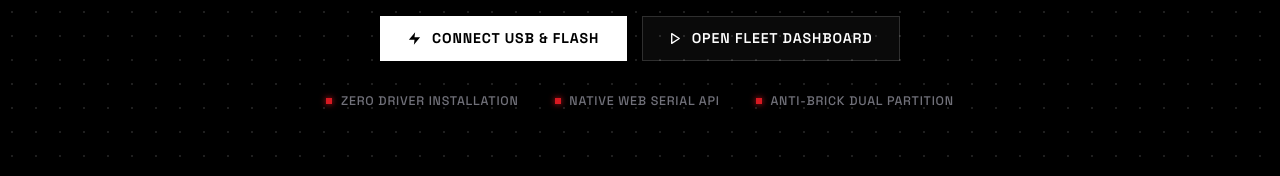
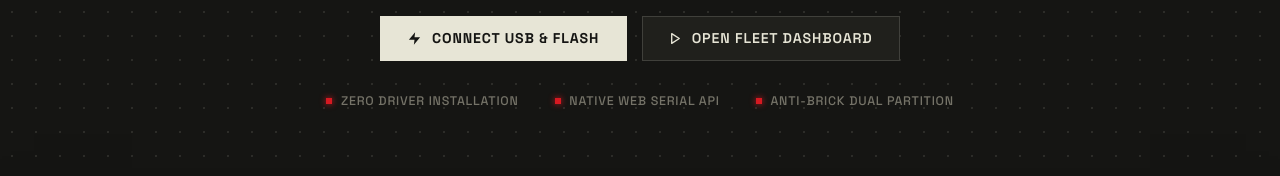
Before and after one commit to sakshyambastakoti/HAWA, a website: page public/flash.html in a window 1280 px wide. Both pictures are taken after a click on the button "DARK". Shown: the part 624-800 px from the top of the page. Drawn offline with Linux system fonts and the light colour scheme; no server answers; a web font is replaced by a local one.

Commit message:
feat: add dashboard and flasher styling and HTML files

```diff
--- a/public/css/dashboard.css
+++ b/public/css/dashboard.css
@@ -1,17 +1,17 @@
 :root {
-  --bg-primary: #0a0d14;
-  --bg-secondary: #101622;
-  --bg-card: rgba(18, 24, 38, 0.75);
-  --bg-card-hover: rgba(24, 32, 50, 0.85);
-  --border-color: rgba(255, 255, 255, 0.08);
-  --border-glow: rgba(56, 189, 248, 0.25);
+  --bg-primary: #151513;
+  --bg-secondary: #1b1b18;
+  --bg-card: rgba(32, 32, 28, 0.85);
+  --bg-card-hover: rgba(40, 40, 35, 0.92);
+  --border-color: rgba(231, 229, 214, 0.14);
+  --border-glow: rgba(231, 229, 214, 0.3);
   --accent-cyan: #38bdf8;
   --accent-indigo: #818cf8;
   --accent-emerald: #10b981;
   --accent-amber: #f59e0b;
   --accent-rose: #f43f5e;
-  --text-main: #f1f5f9;
-  --text-muted: #94a3b8;
+  --text-main: #e7e5d6;
+  --text-muted: #9e9b8c;
   --font-family: 'Space Grotesk', 'Outfit', 'Inter', system-ui, -apple-system, sans-serif;
   --font-mono: 'JetBrains Mono', 'Fira Code', monospace;
   --font-dot: 'Doto', 'DotGothic16', monospace, sans-serif;
@@ -30,10 +30,8 @@ body {
   font-family: var(--font-family);
   min-height: 100vh;
   line-height: 1.5;
-  background-image:
-    radial-gradient(circle at 15% 15%, rgba(56, 189, 248, 0.08) 0%, transparent 40%),
-    radial-gradient(circle at 85% 85%, rgba(129, 140, 248, 0.08) 0%, transparent 40%);
-  background-attachment: fixed;
+  background-image: radial-gradient(rgba(231, 229, 214, 0.11) 1px, transparent 1px);
+  background-size: 24px 24px;
 }
 
 /* Header */
@@ -42,7 +40,7 @@ body {
   justify-content: space-between;
   align-items: center;
   padding: 1.25rem 2.5rem;
-  background: rgba(10, 13, 20, 0.8);
+  background: rgba(21, 21, 19, 0.94);
   backdrop-filter: blur(16px);
   border-bottom: 1px solid var(--border-color);
   position: sticky;
--- a/public/css/flasher.css
+++ b/public/css/flasher.css
@@ -9,44 +9,44 @@
    ========================================================= */
 
 :root {
-  /* Default: Obsidian Matrix Dark Theme */
-  --bg-page: #000000;
-  --bg-surface: #0a0b10;
-  --bg-card: #0f1017;
-  --bg-card-elevated: #151722;
-  --bg-input: #08090d;
-
-  --border-subtle: rgba(255, 255, 255, 0.08);
-  --border-color: rgba(255, 255, 255, 0.15);
-  --border-frame: rgba(255, 255, 255, 0.2);
-  --border-light: rgba(255, 255, 255, 0.3);
-  --border-active: #ffffff;
-
-  --text-primary: #ffffff;
-  --text-secondary: #d4d4d8;
-  --text-muted: #a1a1aa;
-  --text-subtle: #71717a;
-
-  --btn-primary-bg: #ffffff;
-  --btn-primary-text: #000000;
-  --btn-primary-hover: #e4e4e7;
-
-  --btn-secondary-bg: rgba(255, 255, 255, 0.04);
-  --btn-secondary-border: rgba(255, 255, 255, 0.2);
-  --btn-secondary-text: #ffffff;
+  /* Default: Warm Vintage Charcoal Dark Theme (Companion to #e7e5d6) */
+  --bg-page: #151513;
+  --bg-surface: #1b1b18;
+  --bg-card: #20201c;
+  --bg-card-elevated: #282823;
+  --bg-input: #121210;
+
+  --border-subtle: rgba(231, 229, 214, 0.08);
+  --border-color: rgba(231, 229, 214, 0.16);
+  --border-frame: rgba(231, 229, 214, 0.22);
+  --border-light: rgba(231, 229, 214, 0.32);
+  --border-active: #e7e5d6;
+
+  --text-primary: #e7e5d6;
+  --text-secondary: #c8c5b6;
+  --text-muted: #9e9b8c;
+  --text-subtle: #757368;
+
+  --btn-primary-bg: #e7e5d6;
+  --btn-primary-text: #151513;
+  --btn-primary-hover: #f0eee3;
+
+  --btn-secondary-bg: #20201c;
+  --btn-secondary-border: rgba(231, 229, 214, 0.22);
+  --btn-secondary-text: #e7e5d6;
 
   --nothing-red: #d71921;
   --nothing-red-glow: rgba(215, 25, 33, 0.45);
   --accent-green: #22c55e;
   --accent-yellow: #eab308;
 
-  --dot-matrix-color: rgba(255, 255, 255, 0.12);
-
-  --terminal-bg: #050608;
-  --terminal-header-bg: #0d0e14;
-  --terminal-border: rgba(255, 255, 255, 0.14);
+  --dot-matrix-color: rgba(231, 229, 214, 0.11);
+
+  --terminal-bg: #0d0d0b;
+  --terminal-header-bg: #161613;
+  --terminal-border: rgba(231, 229, 214, 0.18);
   --terminal-text: #ffffff;
-  --terminal-footer-bg: #0a0b10;
+  --terminal-footer-bg: #121210;
 
   --font-dot: 'Doto', 'DotGothic16', monospace, sans-serif;
   --font-sans: 'Space Grotesk', -apple-system, BlinkMacSystemFont, 'Segoe UI', Roboto, sans-serif;
@@ -152,7 +152,7 @@ body {
 }
 
 [data-theme="dark"] .site-header {
-  background: rgba(0, 0, 0, 0.88);
+  background: rgba(21, 21, 19, 0.94);
 }
 [data-theme="light"] .site-header {
   background: rgba(231, 229, 214, 0.94);
--- a/public/flash.html
+++ b/public/flash.html
@@ -8,7 +8,7 @@
   <link rel="preconnect" href="https://fonts.googleapis.com">
   <link rel="preconnect" href="https://fonts.gstatic.com" crossorigin>
   <link href="https://fonts.googleapis.com/css2?family=Doto:wght@300;400;600;700;800;900&family=Space+Grotesk:wght@400;500;600;700&family=JetBrains+Mono:ital,wght@0,300;0,400;0,500;0,600;0,700;1,400&display=swap" rel="stylesheet">
-  <link rel="stylesheet" href="/css/flasher.css?v=6">
+  <link rel="stylesheet" href="/css/flasher.css?v=7">
   <script>
     (function() {
       const saved = localStorage.getItem('hawa_theme') || 'light';
```
Also changed, not shown: public/index.html (+1 -1 lines).
